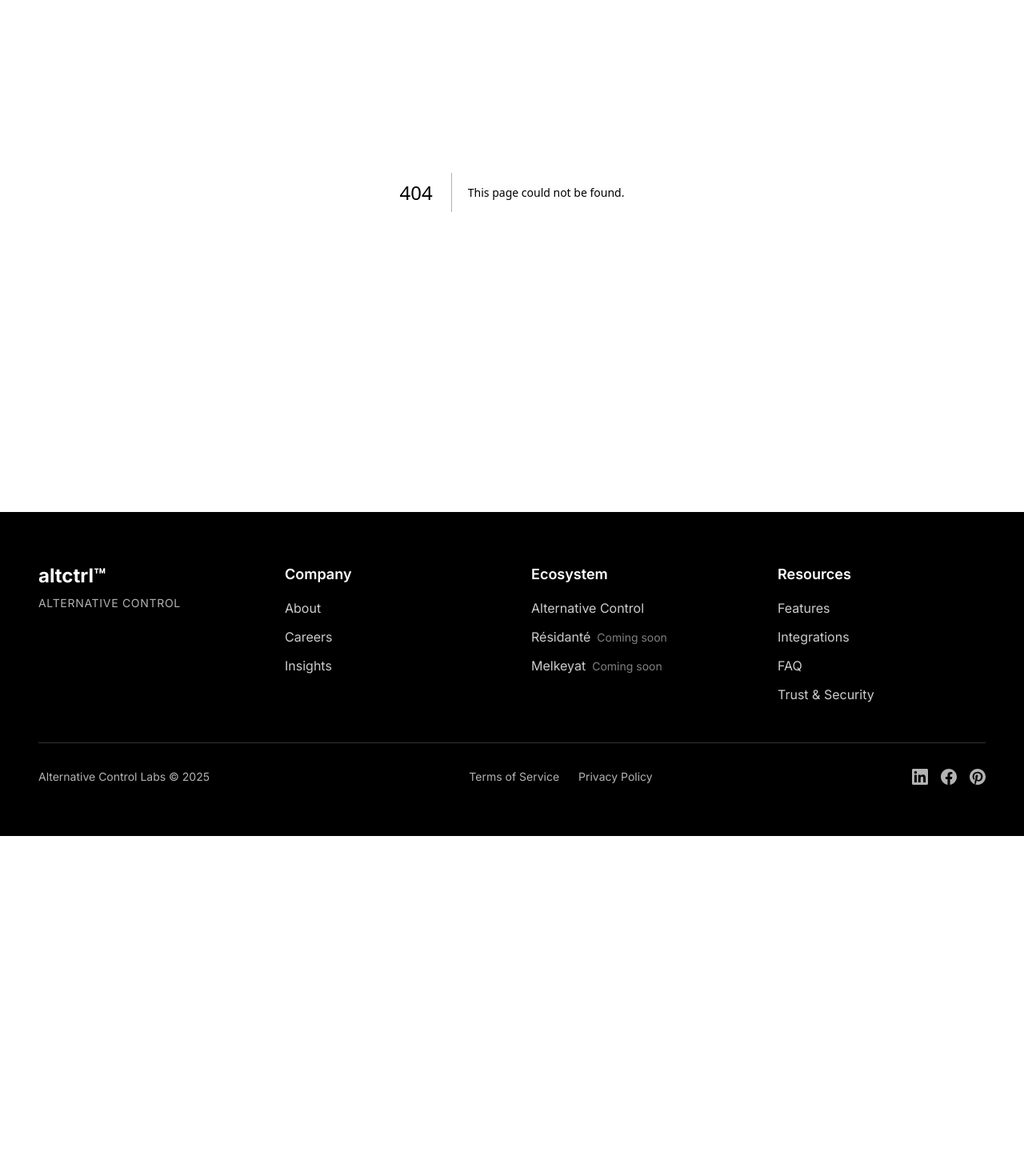
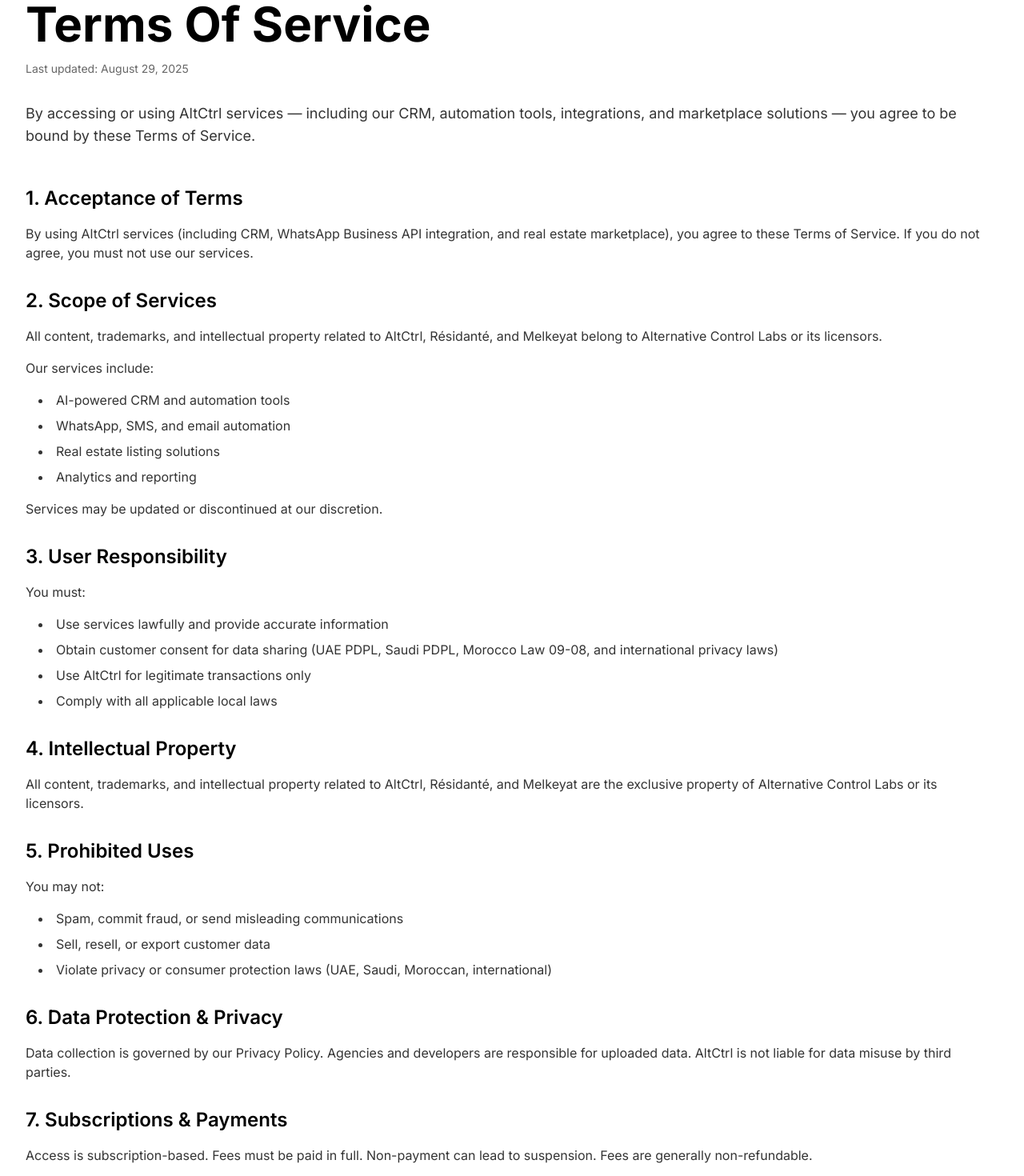
Before and after one commit to Residante-AltCtrlLabs/altctlr_web, a Next.js app: page /terms in a window 1280 px wide. Before the commit this address had no page. Shown: the part 160-1630 px from the top of the page at 80% size. Before the commit the page ends 1205 px from the top, so only its background shows below. Built offline with nearby package versions, Linux system fonts and the light colour scheme.

Commit message:
terms and condition page done

```diff
--- /dev/null
+++ b/src/app/terms/page.tsx
@@ -0,0 +1,240 @@
+"use client";
+
+import { useNavbar } from "@/contexts/NavbarContext";
+import React, { useEffect } from "react";
+
+const TermsOfServicePage = () => {
+  const { setNavbarStyle } = useNavbar();
+
+  useEffect(() => {
+    setNavbarStyle({ variant: "solid", textColor: "black" });
+  }, [setNavbarStyle]);
+
+  return (
+    <div className="bg-white text-black min-h-screen">
+      {/* Main Content */}
+      <div className="max-w-7xl mx-auto px-6 md:px-8 py-16 md:py-20">
+        {/* Title */}
+        <h1 className="text-4xl md:text-5xl lg:text-6xl font-bold text-black mb-4">
+          Terms Of Service
+        </h1>
+
+        {/* Last Updated */}
+        <p className="text-sm text-black/60 mb-8">
+          Last updated: August 29, 2025
+        </p>
+
+        {/* Introduction */}
+        <div className="mb-12">
+          <p className="text-base md:text-lg text-black/80 leading-relaxed">
+            By accessing or using AltCtrl services — including our CRM,
+            automation tools, integrations, and marketplace solutions — you
+            agree to be bound by these Terms of Service.
+          </p>
+        </div>
+
+        {/* Terms Sections */}
+        <div className="space-y-8">
+          {/* 1. Acceptance of Terms */}
+          <section>
+            <h2 className="text-xl md:text-2xl font-semibold text-black mb-4">
+              1. Acceptance of Terms
+            </h2>
+            <p className="text-sm md:text-base text-black/80 leading-relaxed">
+              By using AltCtrl services (including CRM, WhatsApp Business API
+              integration, and real estate marketplace), you agree to these
+              Terms of Service. If you do not agree, you must not use our
+              services.
+            </p>
+          </section>
+
+          {/* 2. Scope of Services */}
+          <section>
+            <h2 className="text-xl md:text-2xl font-semibold text-black mb-4">
+              2. Scope of Services
+            </h2>
+            <p className="text-sm md:text-base text-black/80 leading-relaxed mb-4">
+              All content, trademarks, and intellectual property related to
+              AltCtrl, Résidanté, and Melkeyat belong to Alternative Control
+              Labs or its licensors.
+            </p>
+            <p className="text-sm md:text-base text-black/80 leading-relaxed mb-4">
+              Our services include:
+            </p>
+            <ul className="list-disc list-inside space-y-2 text-sm md:text-base text-black/80 ml-4">
+              <li>AI-powered CRM and automation tools</li>
+              <li>WhatsApp, SMS, and email automation</li>
+              <li>Real estate listing solutions</li>
+              <li>Analytics and reporting</li>
+            </ul>
+            <p className="text-sm md:text-base text-black/80 leading-relaxed mt-4">
+              Services may be updated or discontinued at our discretion.
+            </p>
+          </section>
+
+          {/* 3. User Responsibility */}
+          <section>
+            <h2 className="text-xl md:text-2xl font-semibold text-black mb-4">
+              3. User Responsibility
+            </h2>
+            <p className="text-sm md:text-base text-black/80 leading-relaxed mb-4">
+              You must:
+            </p>
+            <ul className="list-disc list-inside space-y-2 text-sm md:text-base text-black/80 ml-4">
+              <li>Use services lawfully and provide accurate information</li>
+              <li>
+                Obtain customer consent for data sharing (UAE PDPL, Saudi PDPL,
+                Morocco Law 09-08, and international privacy laws)
+              </li>
+              <li>Use AltCtrl for legitimate transactions only</li>
+              <li>Comply with all applicable local laws</li>
+            </ul>
+          </section>
+
+          {/* 4. Intellectual Property */}
+          <section>
+            <h2 className="text-xl md:text-2xl font-semibold text-black mb-4">
+              4. Intellectual Property
+            </h2>
+            <p className="text-sm md:text-base text-black/80 leading-relaxed">
+              All content, trademarks, and intellectual property related to
+              AltCtrl, Résidanté, and Melkeyat are the exclusive property of
+              Alternative Control Labs or its licensors.
+            </p>
+          </section>
+
+          {/* 5. Prohibited Uses */}
+          <section>
+            <h2 className="text-xl md:text-2xl font-semibold text-black mb-4">
+              5. Prohibited Uses
+            </h2>
+            <p className="text-sm md:text-base text-black/80 leading-relaxed mb-4">
+              You may not:
+            </p>
+            <ul className="list-disc list-inside space-y-2 text-sm md:text-base text-black/80 ml-4">
+              <li>Spam, commit fraud, or send misleading communications</li>
+              <li>Sell, resell, or export customer data</li>
+              <li>
+                Violate privacy or consumer protection laws (UAE, Saudi,
+                Moroccan, international)
+              </li>
+            </ul>
+          </section>
+
+          {/* 6. Data Protection & Privacy */}
+          <section>
+            <h2 className="text-xl md:text-2xl font-semibold text-black mb-4">
+              6. Data Protection & Privacy
+            </h2>
+            <p className="text-sm md:text-base text-black/80 leading-relaxed">
+              Data collection is governed by our Privacy Policy. Agencies and
+              developers are responsible for uploaded data. AltCtrl is not
+              liable for data misuse by third parties.
+            </p>
+          </section>
+
+          {/* 7. Subscriptions & Payments */}
+          <section>
+            <h2 className="text-xl md:text-2xl font-semibold text-black mb-4">
+              7. Subscriptions & Payments
+            </h2>
+            <p className="text-sm md:text-base text-black/80 leading-relaxed">
+              Access is subscription-based. Fees must be paid in full.
+              Non-payment can lead to suspension. Fees are generally
+              non-refundable.
+            </p>
+          </section>
+
+          {/* 8. Limitation of Liability */}
+          <section>
+            <h2 className="text-xl md:text-2xl font-semibold text-black mb-4">
+              8. Limitation of Liability
+            </h2>
+            <p className="text-sm md:text-base text-black/80 leading-relaxed">
+              AltCtrl is not responsible for disputes, failed transactions, or
+              losses between parties. We do not guarantee sales, commissions, or
+              investment outcomes. Services are provided "as is" and we disclaim
+              liability for indirect, incidental, or consequential damages.
+            </p>
+          </section>
+
+          {/* 9. Governing Law & Jurisdiction */}
+          <section>
+            <h2 className="text-xl md:text-2xl font-semibold text-black mb-4">
+              9. Governing Law & Jurisdiction
+            </h2>
+            <p className="text-sm md:text-base text-black/80 leading-relaxed">
+              Disputes will be resolved through arbitration under UAE law for
+              UAE, Saudi, and international users.
+            </p>
+          </section>
+
+          {/* 10. Termination */}
+          <section>
+            <h2 className="text-xl md:text-2xl font-semibold text-black mb-4">
+              10. Termination
+            </h2>
+            <p className="text-sm md:text-base text-black/80 leading-relaxed">
+              Accounts may be suspended or terminated for violating terms,
+              failing payment, or engaging in unlawful activities. Users can
+              terminate subscriptions, but fees are non-refundable.
+            </p>
+          </section>
+
+          {/* 11. International Compliance */}
+          <section>
+            <h2 className="text-xl md:text-2xl font-semibold text-black mb-4">
+              11. International Compliance
+            </h2>
+            <p className="text-sm md:text-base text-black/80 leading-relaxed mb-4">
+              We comply with data protection laws including:
+            </p>
+            <ul className="list-disc list-inside space-y-2 text-sm md:text-base text-black/80 ml-4">
+              <li>UAE PDPL</li>
+              <li>Saudi PDPL (2023)</li>
+              <li>Morocco Law 09-08</li>
+              <li>GDPR (EU)</li>
+            </ul>
+            <p className="text-sm md:text-base text-black/80 leading-relaxed mt-4">
+              The stricter law applies in case of conflict.
+            </p>
+          </section>
+
+          {/* 12. Changes to Terms */}
+          <section>
+            <h2 className="text-xl md:text-2xl font-semibold text-black mb-4">
+              12. Changes to Terms
+            </h2>
+            <p className="text-sm md:text-base text-black/80 leading-relaxed">
+              AltCtrl can modify terms. Updates will be posted with an
+              "Effective Date." Continued use implies acceptance.
+            </p>
+          </section>
+        </div>
+
+        {/* Contact Us */}
+        <div className="mt-16 p-6 bg-gray-50 rounded-lg">
+          <h2 className="text-xl md:text-2xl font-semibold text-black mb-4">
+            Contact Us
+          </h2>
+          <p className="text-sm md:text-base text-black/80 leading-relaxed">
+            For questions or legal matters, contact:
+          </p>
+          <p className="text-sm md:text-base text-black/80 mt-2">
+            Alternative Control Labs
+            <br />
+            Email:{" "}
+            <a
+              href="mailto:support@altctrl.ai"
+              className="text-blue-600 underline"
+            >
+              support@altctrl.ai
+            </a>
+          </p>
+        </div>
+      </div>
+    </div>
+  );
+};
+
+export default TermsOfServicePage;
```
